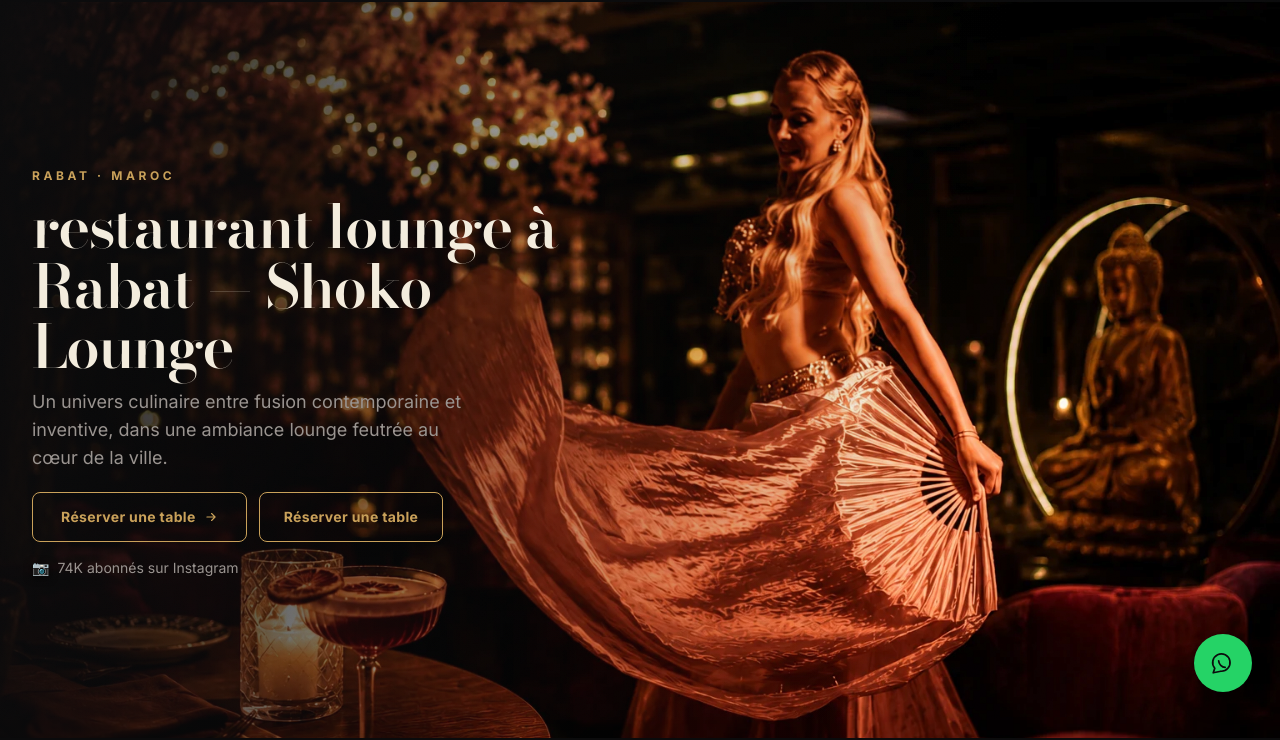
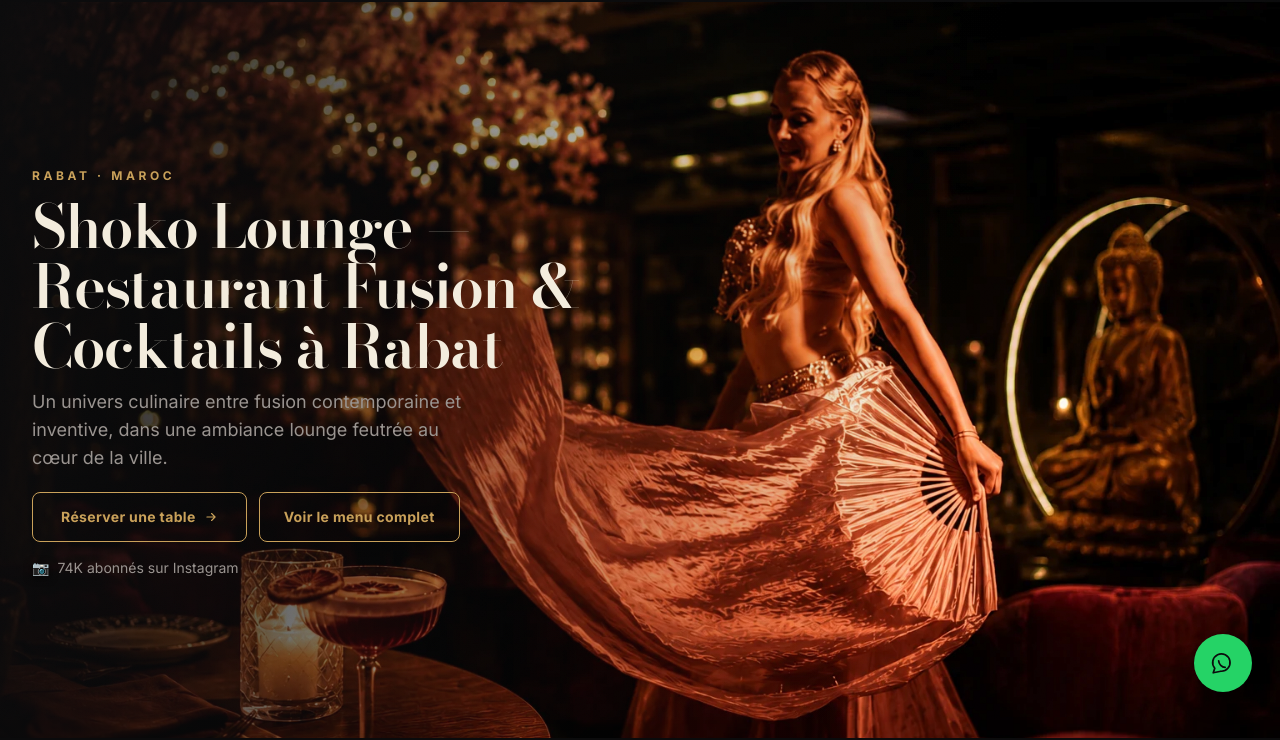
Before and after one commit to amarraduzzi/shoko-lounge, an Astro site: page / in a window 1280 px wide. Shown: the part 80-820 px from the top of the page. Built offline with nearby package versions, Linux system fonts and the light colour scheme; Astro itself is replaced by a stand-in of ours.

Commit message:
Menu foto's weg, hero titel en knop aangepast

```diff
--- a/src/content-pages/HomeContent.astro
+++ b/src/content-pages/HomeContent.astro
@@ -44,11 +44,14 @@ const copy = {
     en: `${siteConfig.identity.name} is a ${primaryKeyword} in ${city}. Contemporary fusion cuisine, signature cocktails and a lounge atmosphere, from dinner until late.`,
     ar: `${siteConfig.identity.name} هو ${primaryKeyword} في ${city}. مطبخ فيوجن معاصر، كوكتيلات مميزة، وأجواء لاونج حتى وقت متأخر من الليل.`,
   },
-  // Same keyword-first reasoning as metaTitle above, applied to the H1.
+  // Brand-first, written as an actual headline rather than a raw keyword
+  // string — the metaTitle above stays keyword-first for search snippets,
+  // but the on-page H1 is what visitors actually read, so it needs to
+  // read like a sentence, not an SEO slug.
   heroTitle: {
-    fr: `${primaryKeyword} à ${city} — ${siteConfig.identity.name}`,
-    en: `${primaryKeyword} in ${city} — ${siteConfig.identity.name}`,
-    ar: `${primaryKeyword} في ${city} — ${siteConfig.identity.name}`,
+    fr: `${siteConfig.identity.name} — Restaurant Fusion & Cocktails à ${city}`,
+    en: `${siteConfig.identity.name} — Fusion Dining & Cocktails in ${city}`,
+    ar: `${siteConfig.identity.name} — فيوجن وكوكتيلات في ${city}`,
   },
   heroSubtitle: {
     fr: 'Un univers culinaire entre fusion contemporaine et inventive, dans une ambiance lounge feutrée au cœur de la ville.',
@@ -261,7 +264,7 @@ const path = localizedPath('/', lang);
         </p>
         <div class="mt-5 flex flex-wrap gap-3">
           <Button href={orderCtaLabel.href} variant="cta">{orderCtaLabel.label}</Button>
-          <Button href={localizedPath('/reservation', lang)} variant="outline">{t(common.reserverUneTable, lang)}</Button>
+          <Button href={localizedPath('/menu', lang)} variant="outline">{t(common.voirLeMenuComplet, lang)}</Button>
         </div>
         <p class="mt-4 flex items-center gap-2 text-sm [text-shadow:0_1px_8px_rgba(0,0,0,0.9)] sm:[text-shadow:none]" style="color: var(--color-text-muted)">
           <span aria-hidden="true" style="text-shadow: 0 1px 8px rgba(0,0,0,0.9)">📷</span>
--- a/src/content/menu-highlights.ts
+++ b/src/content/menu-highlights.ts
@@ -443,12 +443,6 @@ export const menuHighlights: MenuHighlightCategory[] = [
   },
   {
     label: { fr: 'Sip — Cocktails', en: 'Sip — Cocktails', ar: 'كوكتيلات' },
-    image: '/images/cocktail-category.webp',
-    imageAlt: {
-      fr: 'Cocktail signature dressé au bar, garni d\'un zeste d\'agrume séché',
-      en: 'Signature cocktail crafted at the bar, garnished with a dried citrus twist',
-      ar: 'كوكتيل مميز يُحضَّر على البار، مزيَّن بقشرة حمضيات مجففة',
-    },
     items: [
       {
         name: 'Pornstar Martini',
```
